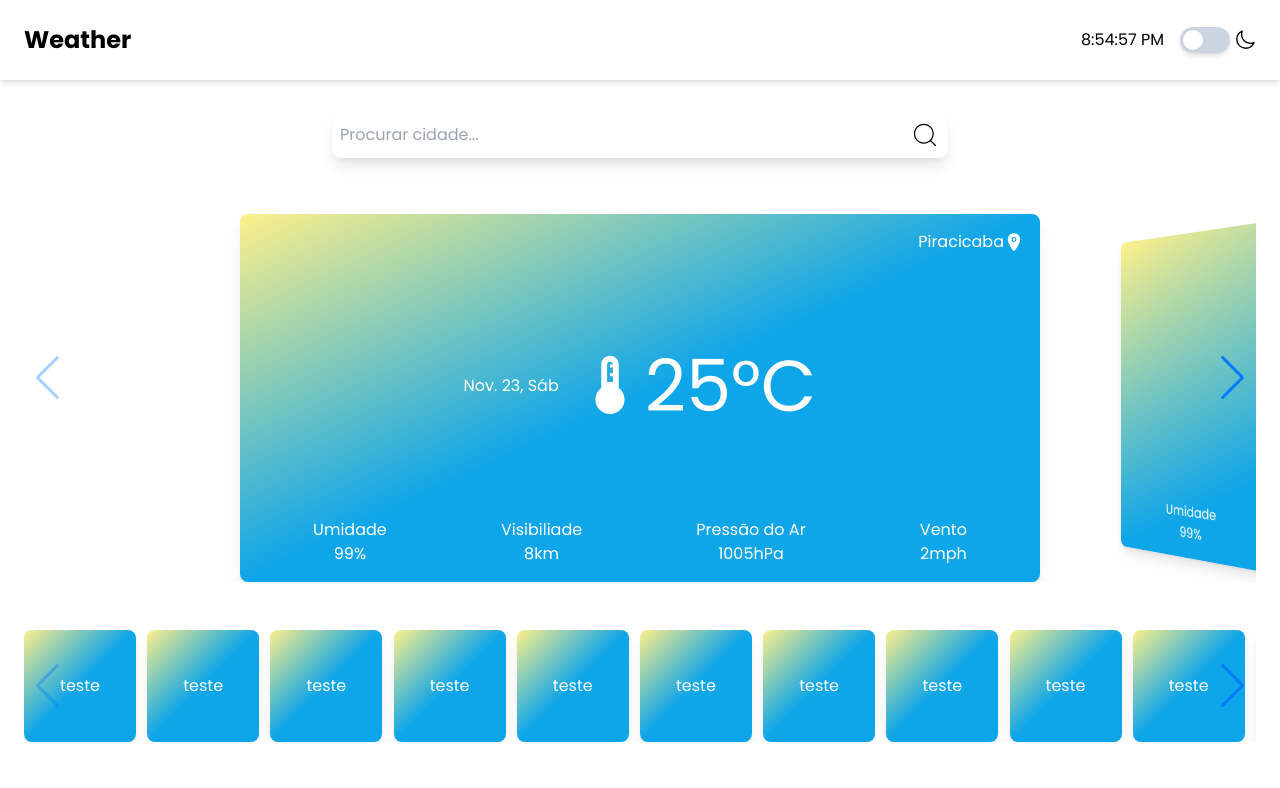
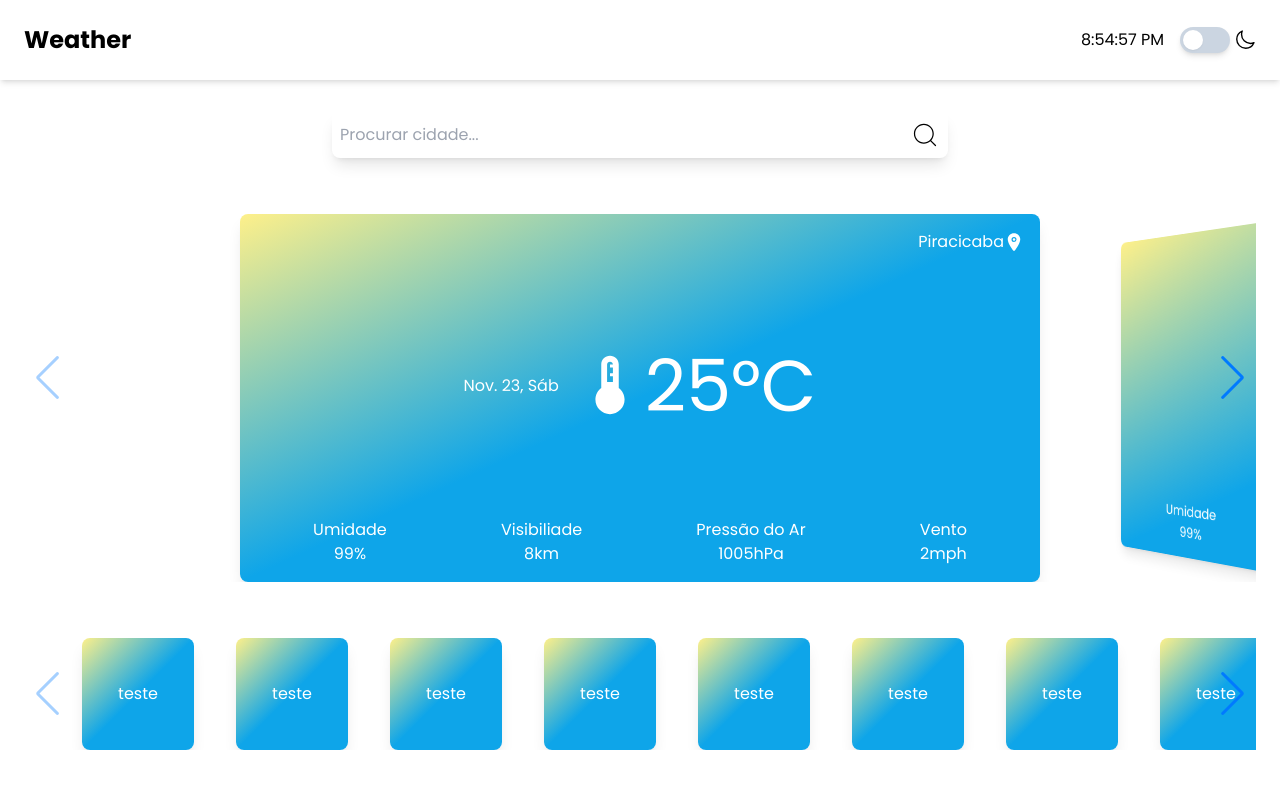
Before and after one commit to Valverd/weather, a React (Vite) app: page / in a window 1280 px wide. Shown: the top 788 px of the page. Built offline with nearby package versions, Linux system fonts and the light colour scheme.

Commit message:
Espaçamento do Carrossel de horas

```diff
--- a/src/components/CarouselHourly/CarouselHourly.tsx
+++ b/src/components/CarouselHourly/CarouselHourly.tsx
@@ -4,18 +4,14 @@ import { Navigation } from 'swiper/modules'
 
 export default function CarouselHourly() {
     return (
-        <div className='w-full mt-12 m-auto'>
         <Swiper
             modules={[Navigation]}
-                slidesPerView={10}
+            slidesPerView={8}
             navigation
+            className="mt-14"
+            slidesOffsetBefore={58}
         >
-                <SwiperSlide><Hourly /></SwiperSlide>
-                <SwiperSlide><Hourly /></SwiperSlide>
-                <SwiperSlide><Hourly /></SwiperSlide>
-                <SwiperSlide><Hourly /></SwiperSlide>
-                <SwiperSlide><Hourly /></SwiperSlide>
-                <SwiperSlide><Hourly /></SwiperSlide>
+            <SwiperSlide ><Hourly /></SwiperSlide>
             <SwiperSlide><Hourly /></SwiperSlide>
             <SwiperSlide><Hourly /></SwiperSlide>
             <SwiperSlide><Hourly /></SwiperSlide>
@@ -27,6 +23,5 @@ export default function CarouselHourly() {
             <SwiperSlide><Hourly /></SwiperSlide>
             <SwiperSlide><Hourly /></SwiperSlide>
         </Swiper>
-        </div>
     )
 }
```
Lines whose indentation alone changed are shown as unchanged.
